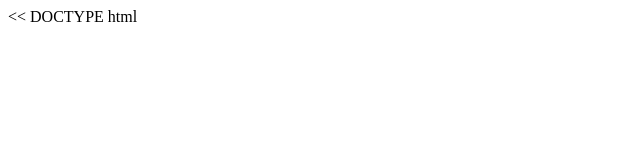
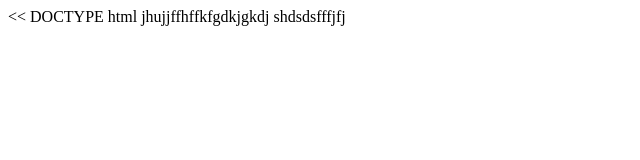
Before and after one commit to JazzBlues-w/projeto-curso-git, a plain HTML site: page index.html in a window 1280 px wide. Shown: the whole page, without its empty margins (0-640 px from the left). Drawn offline with Linux system fonts and the light colour scheme.

```diff
--- a/index.html
+++ b/index.html
@@ -1,3 +1,5 @@
 << DOCTYPE html
 <html>
     <html>
+        jhujjffhffkfgdkjgkdj
+        shdsdsfffjfj
```
